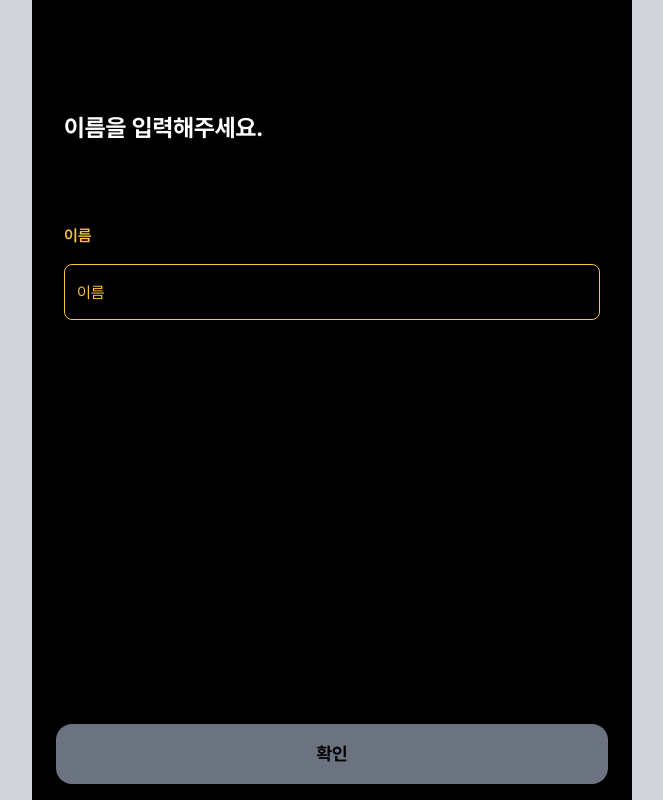
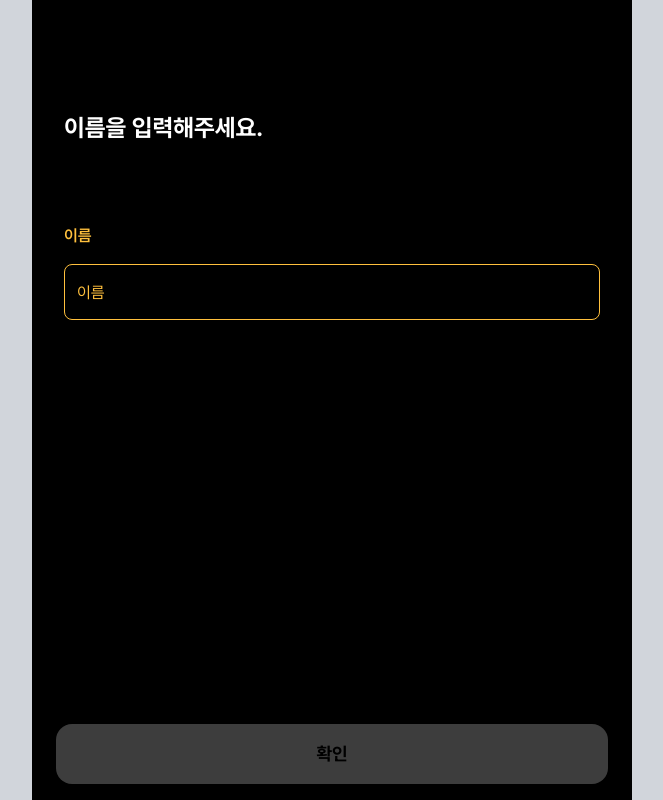
Before and after one commit to FITS-U/FitsU_FE, a Next.js app: page /register in a window 1280 px wide. Shown: the whole page, without its empty margins (308-971 px from the left). Built offline with nearby package versions, Linux system fonts and the light colour scheme.

Commit message:
chore: 커스텀 색상으로 수정

```diff
--- a/src/app/banks/page.tsx
+++ b/src/app/banks/page.tsx
@@ -94,7 +94,7 @@ const AccountPage: React.FC = () => {
         <div className="absolute block bottom-4 w-full -left-0">
           <div className="px-6">
             <button
-              className="p-4 w-full x-2 font-bold bg-gray-500 rounded-2xl"
+              className="p-4 w-full x-2 font-bold bg-contrast-600 rounded-2xl"
               disabled
             >
               은행을 선택해주세요
--- a/src/app/register/components/ForRegister.tsx
+++ b/src/app/register/components/ForRegister.tsx
@@ -164,7 +164,7 @@ export const SignupFixedBtn = ({ onNext, title }: RegisterBtnProps) => {
       <div className="px-6">
         <button
           className={`p-4 w-full x-2 font-bold text-black text-lg rounded-2xl ${
-            isDisabled ? "bg-gray-500" : "bg-orange-500"
+            isDisabled ? "bg-contrast-600" : "bg-orange-500"
           }`}
           disabled={isDisabled}
           onClick={() => {
--- a/src/components/AboutAuth.tsx
+++ b/src/components/AboutAuth.tsx
@@ -106,7 +106,7 @@ export const AuthFixedBtn = ({ onNext, title } :AuthBtnProps ) => {
       <div className="px-6">
         <button
           className={`p-4 w-full x-2 font-bold text-black text-lg rounded-2xl ${
-            isDisabled ? "bg-gray-500" : "bg-orange-500"
+            isDisabled ? "bg-contrast-600" : "bg-orange-500"
           }`}
           disabled={isDisabled}
           onClick={handleClick}
```
